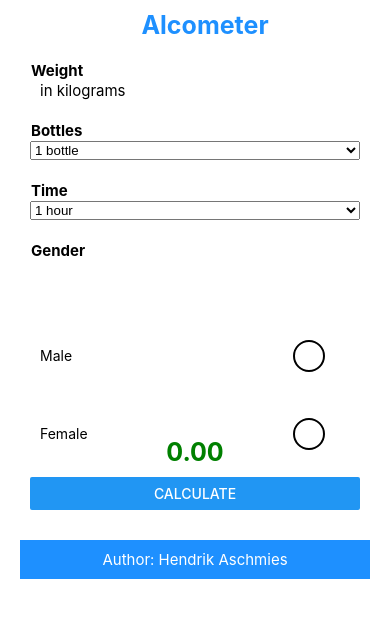
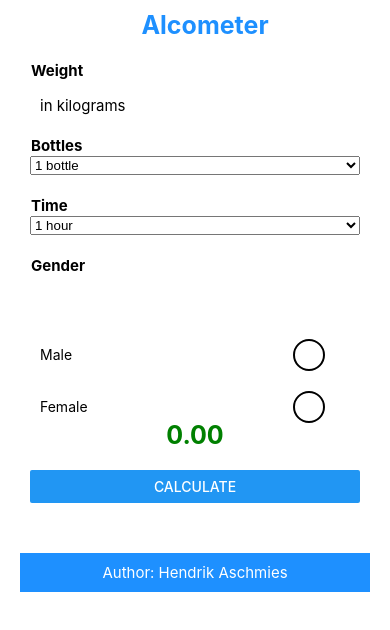
Before and after one commit to hendrik1908/Alcometer_Assignment, a React Native app: screen / in a window 390 px wide. Shown: the top 630 px of the page. Built offline with nearby package versions, Linux system fonts and the light colour scheme.

Commit message:
Design optimization

```diff
--- a/style/radioButtonStyle.js
+++ b/style/radioButtonStyle.js
@@ -3,7 +3,7 @@ import { StyleSheet } from 'react-native';
 export default StyleSheet.create({
     wrapper: {
         flex: 1,
-        marginBottom: 36,
+        marginBottom: 10,
         marginLeft: 10,
         marginTop: 10,
         alignItems: 'center',
@@ -12,6 +12,8 @@ export default StyleSheet.create({
 	},
     wrapperComponent: {
         flex: 1,
+        marginTop: 10,
+        marginBottom: 10,
         alignItems: 'flex-start',
         justifyContent: 'flex-start',
     },
--- a/style/styles.js
+++ b/style/styles.js
@@ -29,6 +29,7 @@ export default StyleSheet.create({
 
       textInput:{
         marginLeft: 10,
+        marginTop: 15,
         fontSize: 15,
       },
 
@@ -40,11 +41,6 @@ export default StyleSheet.create({
         margin: 1,
       },
 
-      result: {
-        fontWeight: 'bold',
-        fontSize: 25,
-      },
-
       radio: {
         marginTop: 10,
         marginBottom: 10,
@@ -54,7 +50,7 @@ export default StyleSheet.create({
         color: 'green',
         fontWeight: 'bold',
         fontSize: 25,
-        marginBottom: 10,
+        marginBottom: 20,
         textAlign:'center',
       },
 
@@ -62,7 +58,7 @@ export default StyleSheet.create({
         color: 'orange',
         fontWeight: 'bold',
         fontSize: 25,
-        marginBottom: 10,
+        marginBottom: 20,
         textAlign:'center',
       },
 
@@ -70,7 +66,7 @@ export default StyleSheet.create({
         color: 'red',
         fontWeight: 'bold',
         fontSize: 25,
-        marginBottom: 10,
+        marginBottom: 20,
         textAlign:'center',
       },
 
@@ -85,7 +81,7 @@ export default StyleSheet.create({
       },
 
       footer: {
-        marginTop: 20,
+        marginTop: 40,
         backgroundColor: '#1e90ff',
         flexDirection: 'row',
       },
```
